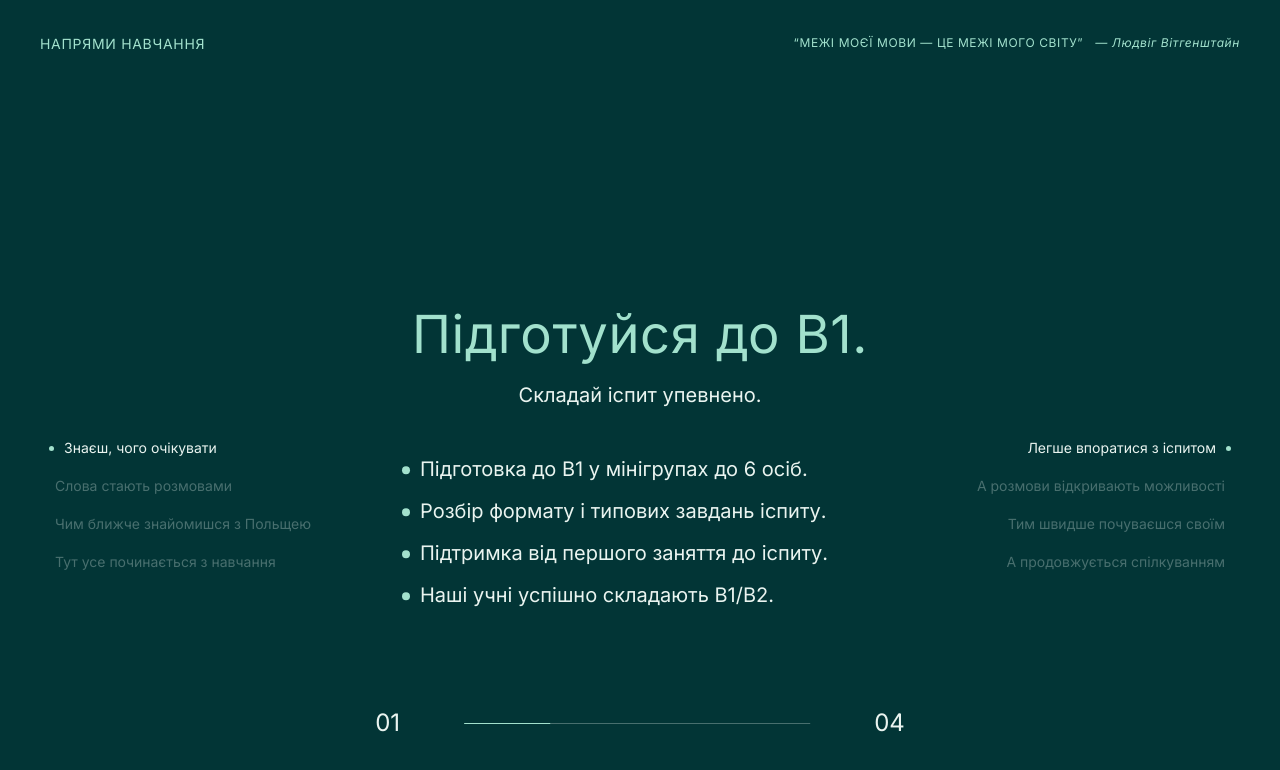
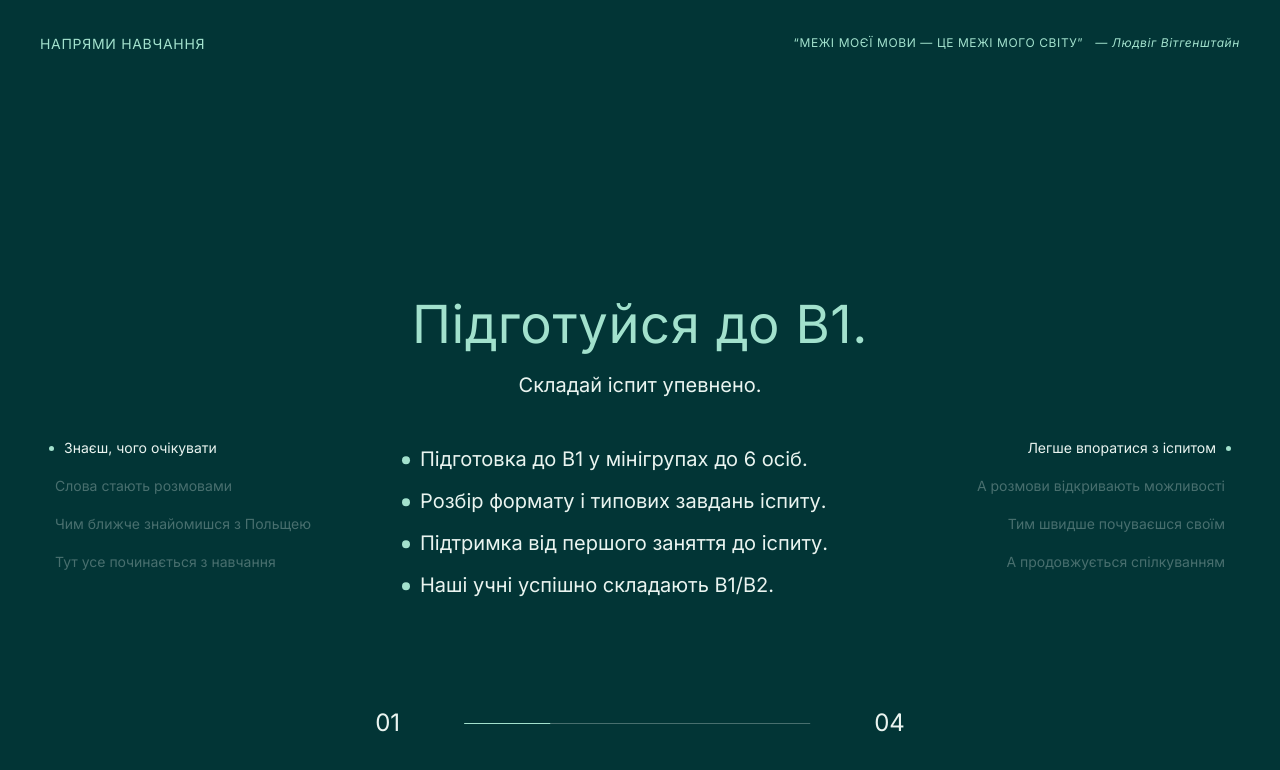
Before and after one commit to Tetiana2309/skawi-website, a React (Vite) app: page / in a window 1280 px wide. Shown: the part 804-1574 px from the top of the page. Built offline with nearby package versions, Linux system fonts and the light colour scheme.

Commit message:
Raise services center text another 10px

```diff
--- a/src/sections/Services.css
+++ b/src/sections/Services.css
@@ -133,7 +133,7 @@
 }
 .services__card-inner {
   position: absolute;
-  top: calc(50% - 40px);
+  top: calc(50% - 50px);
   left: 50%;
   transform: translate(-50%, -50%);
   width: 100%;
```
